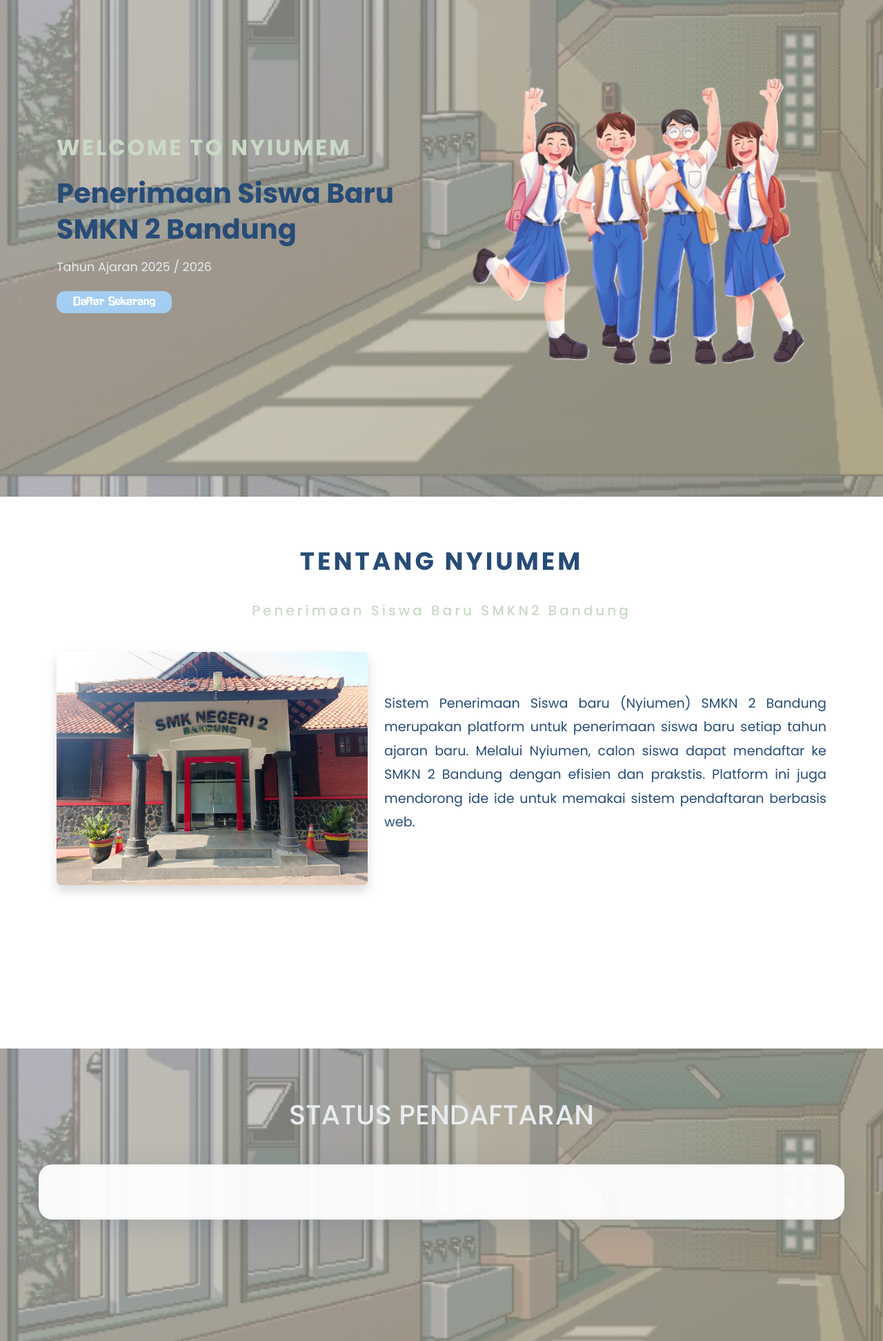
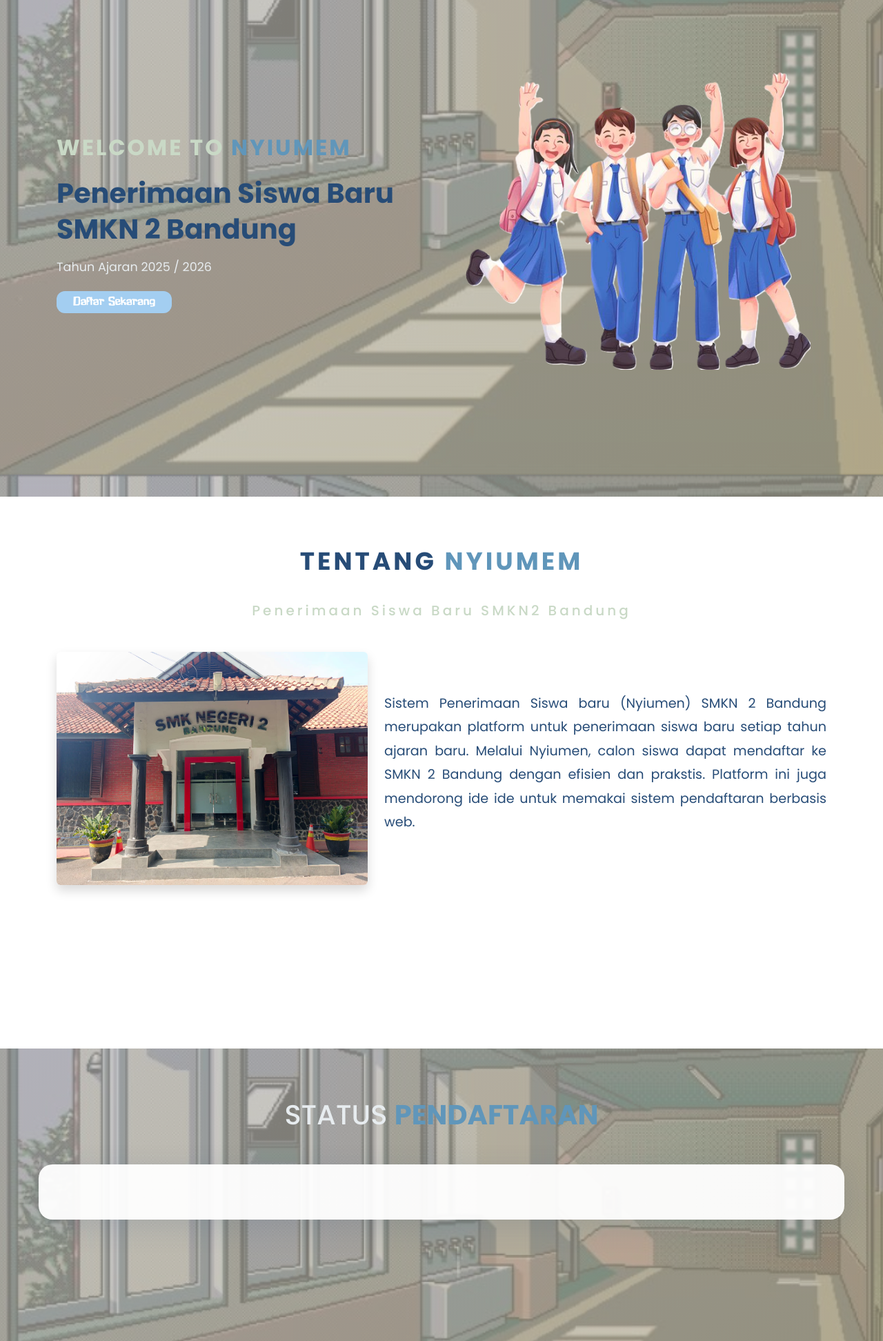
Before and after one commit to Esqi-Meazza/Nyiumem---Penerimaan-Siswa-Baru-SMK, a PHP site: page /index.php in a window 1280 px wide. Shown: the part 112-2056 px from the top of the page at 69% size. Run offline with PHP 8.4, Linux system fonts and the light colour scheme; data that the repository does not hold is empty.

Commit message:
fourth commit

```diff
--- a/index.php
+++ b/index.php
@@ -92,7 +92,7 @@
     <div class="card">
       <div class="card-body">
 
-        <div class="row row-cols-1 row-cols-md-2 g-4">
+        <div class="row row-cols-1 row-cols-md-4 g-4">
 
        <?php
 $sql = "SELECT * FROM casis";
--- a/style.css
+++ b/style.css
@@ -33,7 +33,7 @@
   min-height: 100vh;
   margin-top: 32px;
 }
-.span {
+span {
   color: var(--air-superiority-blue);
   font-weight: 600;
   font-weight: bold;
@@ -55,11 +55,13 @@
   width: 70px;
   height: 70px;
   margin-left: 30px;
-  transition: all 0.3s ease;
-}
-
-.navbar-brand img:hover {
+  transition: all .5s ease-in-out;
+}.navbar-brand img:hover {
+  box-shadow: 0px 15px 25px var(--uranian-blue);
+  rotate:-360deg;
   transform: scale(1.05);
+  transition: all 0.5s ease-in-out;
+  border-radius: 100%;
 }
 
 nav .nav-link {
@@ -120,8 +122,9 @@
 
 .hero-img {
   max-width: 100%;
-  width: 480px;
+  width: 500px;
   height: auto;
+  rotate: 0deg;
 }
 
 .btnl {
```
Also changed, not shown: assets/upload/Screenshot 2025-05-04 115400.png (added), assets/upload/WIN_20251021_09_33_46_Pro.jpg (added).
